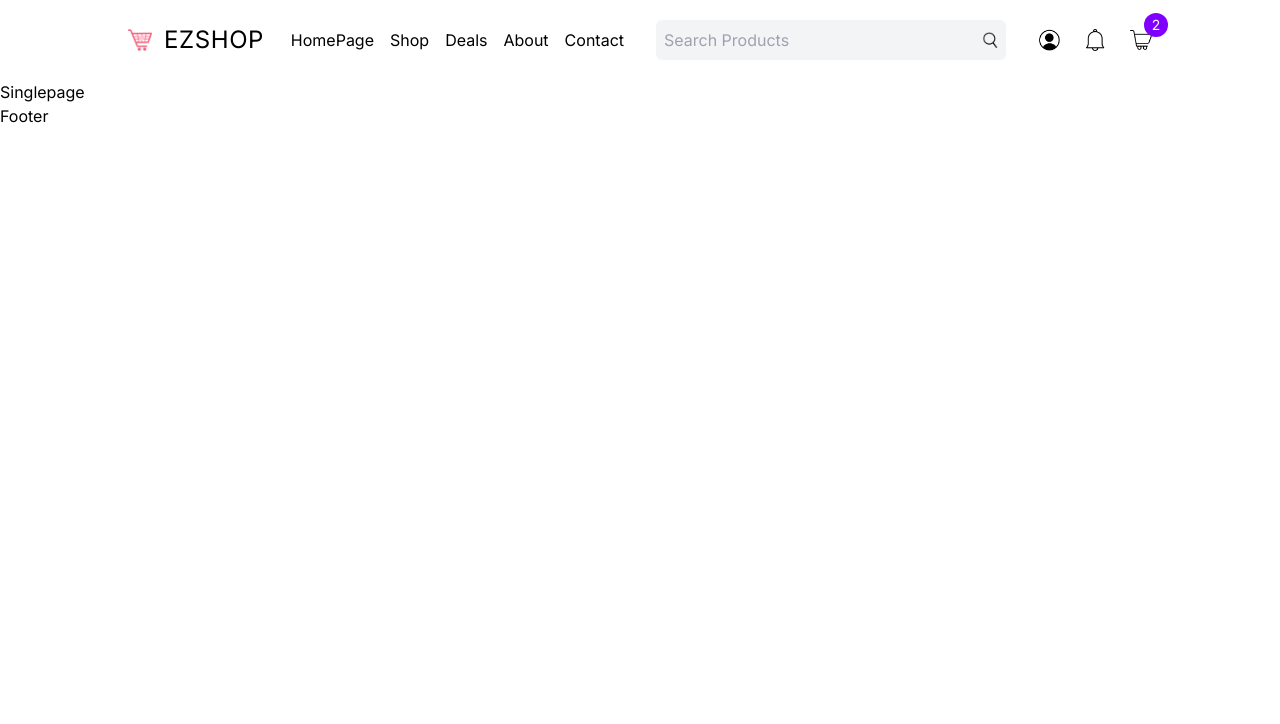
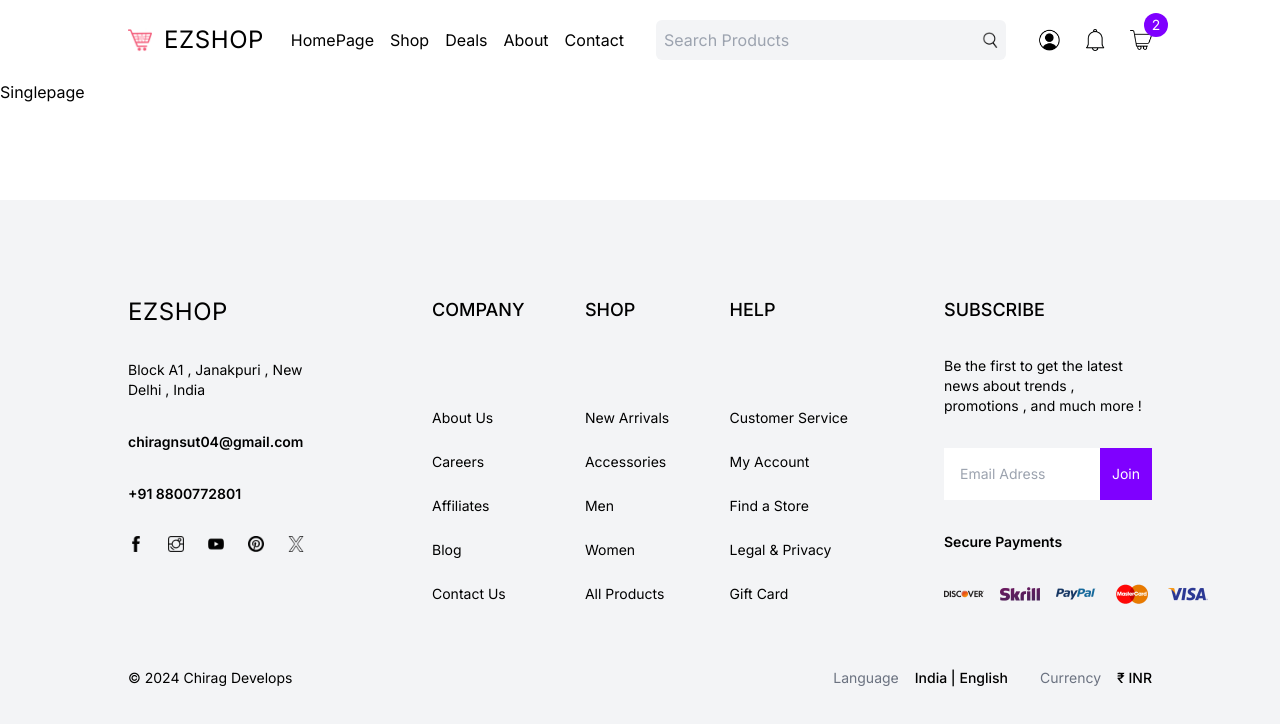
Before and after one commit to Chirag-04/ecomm, a Next.js app: page /test in a window 1280 px wide. Shown: the top 724 px of the page. Built offline with nearby package versions, Linux system fonts and the light colour scheme.

Commit message:
completed home page

```diff
--- a/src/app/globals.css
+++ b/src/app/globals.css
@@ -1,3 +1,11 @@
 @tailwind base;
 @tailwind components;
 @tailwind utilities;
+
+.scrollbar-hide::-webkit-scrollbar{
+    display: none;
+}
+
+.scrollbar-hide{
+    scrollbar-width: none;
+}
--- a/src/app/page.tsx
+++ b/src/app/page.tsx
@@ -1,3 +1,4 @@
+import CategoryList from "@/components/CategoryList"
 import ProductList from "@/components/ProductList"
 import Slider from "@/components/Slider"
 
@@ -9,6 +10,18 @@
         <h1 className='text-2xl'>Featured Products</h1>
         <ProductList/>
       </div>
+
+
+      <div className='mt-24'>
+        <h1 className='text-2xl px-4 md:px-8 lg:px-16 xl:32 2xl:px-64 mb-12'>Categories</h1>
+        <CategoryList/>
+      </div>
+
+      <div className='mt-24 px-4 md:px-8 lg:px-16 xl:32 2xl:px-64'>
+        <h1 className='text-2xl'>New Products</h1>
+        <ProductList/>
+      </div>
+
     </div>
   )
 }
--- /dev/null
+++ b/src/components/CategoryList.tsx
@@ -0,0 +1,82 @@
+import Image from "next/image"
+import Link from "next/link"
+
+const CategoryList = () => {
+  return (
+    <div className="px-4 overflow-x-scroll scrollbar-hide">
+        <div className="flex gap-4 md:gap-8">
+            <Link href="/list?cat=test" className="flex-shrink-0 w-full sm:w-1/2 lg:w-1/4 xl:w-1/6">
+              <div className="relative bg-slate-100 w-full h-96">
+                <Image src="https://images.pexels.com/photos/1923109/pexels-photo-1923109.jpeg?auto=compress&cs=tinysrgb&w=600" alt="" fill sizes="20vw" className="object-cover"/>
+              </div>
+              <h1 className="mt-8 font-light text-cl tracking-wide">Category Name</h1>
+            </Link>
+
+            <Link href="/list?cat=test" className="flex-shrink-0 w-full sm:w-1/2 lg:w-1/4 xl:w-1/6">
+              <div className="relative bg-slate-100 w-full h-96">
+                <Image src="https://images.pexels.com/photos/1923109/pexels-photo-1923109.jpeg?auto=compress&cs=tinysrgb&w=600" alt="" fill sizes="20vw" className="object-cover"/>
+              </div>
+              <h1 className="mt-8 font-light text-cl tracking-wide">Category Name</h1>
+            </Link>
+
+
+            <Link href="/list?cat=test" className="flex-shrink-0 w-full sm:w-1/2 lg:w-1/4 xl:w-1/6">
+              <div className="relative bg-slate-100 w-full h-96">
+                <Image src="https://images.pexels.com/photos/1923109/pexels-photo-1923109.jpeg?auto=compress&cs=tinysrgb&w=600" alt="" fill sizes="20vw" className="object-cover"/>
+              </div>
+              <h1 className="mt-8 font-light text-cl tracking-wide">Category Name</h1>
+            </Link>
+
+
+            <Link href="/list?cat=test" className="flex-shrink-0 w-full sm:w-1/2 lg:w-1/4 xl:w-1/6">
+              <div className="relative bg-slate-100 w-full h-96">
+                <Image src="https://images.pexels.com/photos/1923109/pexels-photo-1923109.jpeg?auto=compress&cs=tinysrgb&w=600" alt="" fill sizes="20vw" className="object-cover"/>
+              </div>
+              <h1 className="mt-8 font-light text-cl tracking-wide">Category Name</h1>
+            </Link>
+
+            <Link href="/list?cat=test" className="flex-shrink-0 w-full sm:w-1/2 lg:w-1/4 xl:w-1/6">
+              <div className="relative bg-slate-100 w-full h-96">
+                <Image src="https://images.pexels.com/photos/1923109/pexels-photo-1923109.jpeg?auto=compress&cs=tinysrgb&w=600" alt="" fill sizes="20vw" className="object-cover"/>
+              </div>
+              <h1 className="mt-8 font-light text-cl tracking-wide">Category Name</h1>
+            </Link>
+
+
+            <Link href="/list?cat=test" className="flex-shrink-0 w-full sm:w-1/2 lg:w-1/4 xl:w-1/6">
+              <div className="relative bg-slate-100 w-full h-96">
+                <Image src="https://images.pexels.com/photos/1923109/pexels-photo-1923109.jpeg?auto=compress&cs=tinysrgb&w=600" alt="" fill sizes="20vw" className="object-cover"/>
+              </div>
+              <h1 className="mt-8 font-light text-cl tracking-wide">Category Name</h1>
+            </Link>
+
+
+            <Link href="/list?cat=test" className="flex-shrink-0 w-full sm:w-1/2 lg:w-1/4 xl:w-1/6">
+              <div className="relative bg-slate-100 w-full h-96">
+                <Image src="https://images.pexels.com/photos/1923109/pexels-photo-1923109.jpeg?auto=compress&cs=tinysrgb&w=600" alt="" fill sizes="20vw" className="object-cover"/>
+              </div>
+              <h1 className="mt-8 font-light text-cl tracking-wide">Category Name</h1>
+            </Link>
+
+            <Link href="/list?cat=test" className="flex-shrink-0 w-full sm:w-1/2 lg:w-1/4 xl:w-1/6">
+              <div className="relative bg-slate-100 w-full h-96">
+                <Image src="https://images.pexels.com/photos/1923109/pexels-photo-1923109.jpeg?auto=compress&cs=tinysrgb&w=600" alt="" fill sizes="20vw" className="object-cover"/>
+              </div>
+              <h1 className="mt-8 font-light text-cl tracking-wide">Category Name</h1>
+            </Link>
+
+            <Link href="/list?cat=test" className="flex-shrink-0 w-full sm:w-1/2 lg:w-1/4 xl:w-1/6">
+              <div className="relative bg-slate-100 w-full h-96">
+                <Image src="https://images.pexels.com/photos/1923109/pexels-photo-1923109.jpeg?auto=compress&cs=tinysrgb&w=600" alt="" fill sizes="20vw" className="object-cover"/>
+              </div>
+              <h1 className="mt-8 font-light text-cl tracking-wide">Category Name</h1>
+            </Link>
+
+
+        </div>
+
+    </div>
+  )
+}
+
+export default CategoryList
--- a/src/components/Footer.tsx
+++ b/src/components/Footer.tsx
@@ -1,8 +1,108 @@
-
+import Image from "next/image"
+import Link from "next/link"
 
 const Footer = () => {
   return (
-    <div>Footer</div>
+    <div className="py-24 px-4 md:px-8 lg:px-32 xl:32 2xl:px-64 bg-gray-100 text-sm mt-24">
+      {/* TOP */}
+      <div className="flex flex-col md:flex-row justify-between gap-24">
+        {/* LEFT */}
+        <div className="w-full md:w-1/2 lg:w-1/4 flex flex-col gap-8">
+
+
+           <Link href="/">
+           <div className='text-2xl tracking-wide '>EZSHOP</ div>
+           </Link>
+
+           <p>
+            Block A1 , Janakpuri , New Delhi , India
+           </p>
+
+           <span className="font-semibold">chiragnsut04@gmail.com</span>
+           <span className="font-semibold">+91 8800772801</span>
+
+           <div className="flex gap-6">
+            <Image src="/facebook.png" alt="" width={16} height={16}/>
+            <Image src="/instagram.png" alt="" width={16} height={16}/>
+            <Image src="/youtube.png" alt="" width={16} height={16}/>
+            <Image src="/pinterest.png" alt="" width={16} height={16}/>
+            <Image src="/x.png" alt="" width={16} height={16}/>
+           </div>
+
+        </div>
+         {/* CENTER */}
+         <div className="hidden lg:flex justify-between w-1/2">
+          <div className="flex flex-col justify-between">
+            <h1 className="font-medium text-lg">COMPANY</h1>
+            <div className="flex flex-col gap-6">
+              <Link href="">About Us</Link>
+              <Link href="">Careers</Link>
+              <Link href="">Affiliates</Link>
+              <Link href="">Blog</Link>
+              <Link href="">Contact Us</Link>
+            </div>
+          </div>
+          <div className="flex flex-col justify-between">
+            <h1 className="font-medium text-lg">SHOP</h1>
+            <div className="flex flex-col gap-6">
+              <Link href="">New Arrivals</Link>
+              <Link href="">Accessories</Link>
+              <Link href="">Men</Link>
+              <Link href="">Women</Link>
+              <Link href="">All Products</Link>
+            </div>
+          </div>
+          <div className="flex flex-col justify-between">
+            <h1 className="font-medium text-lg">HELP</h1>
+            <div className="flex flex-col gap-6">
+              <Link href="">Customer Service</Link>
+              <Link href="">My Account</Link>
+              <Link href="">Find a Store</Link>
+              <Link href="">Legal & Privacy</Link>
+              <Link href="">Gift Card</Link>
+            </div>
+          </div>
+        </div>
+        {/* RIGHT */}
+        <div className="w-full md:w-1/2 lg:w-1/4 flex flex-col gap-8">
+          <h1 className="font-medium text-lg">SUBSCRIBE</h1>
+          <p>
+            Be the first to get the latest news about trends , promotions , and much more !
+          </p>
+          <div className="flex">
+            <input
+            type="text"
+            placeholder="Email Adress"
+            className="p-4 w-3/4"
+            />
+            <button className="w-1/4 bg-chirag text-white">Join</button>
+          </div>
+            <span className="font-semibold">Secure Payments</span>
+            <div className="flex justify-between lg:gap-4">
+              <Image src="/discover.png" alt="" width={40} height={20}/>
+              <Image src="/skrill.png" alt="" width={40} height={20}/>
+              <Image src="/paypal.png" alt="" width={40} height={20}/>
+              <Image src="/mastercard.png" alt="" width={40} height={20}/>
+              <Image src="/visa.png" alt="" width={40} height={20}/>
+            </div>
+        </div>
+      </div>
+      {/* BOTTOM */}
+       {/* BOTTOM */}
+       <div className="flex flex-col md:flex-row items-center justify-between gap-8 mt-16">
+        <div className="">© 2024 Chirag Develops</div>
+        <div className="flex flex-col gap-8 md:flex-row">
+          <div className="">
+            <span className="text-gray-500 mr-4">Language</span>
+            <span className="font-medium">India | English</span>
+          </div>
+          <div className="">
+            <span className="text-gray-500 mr-4">Currency</span>
+            <span className="font-medium">₹ INR</span>
+          </div>
+        </div>
+      </div>
+    </div>
   )
 }
 
```
